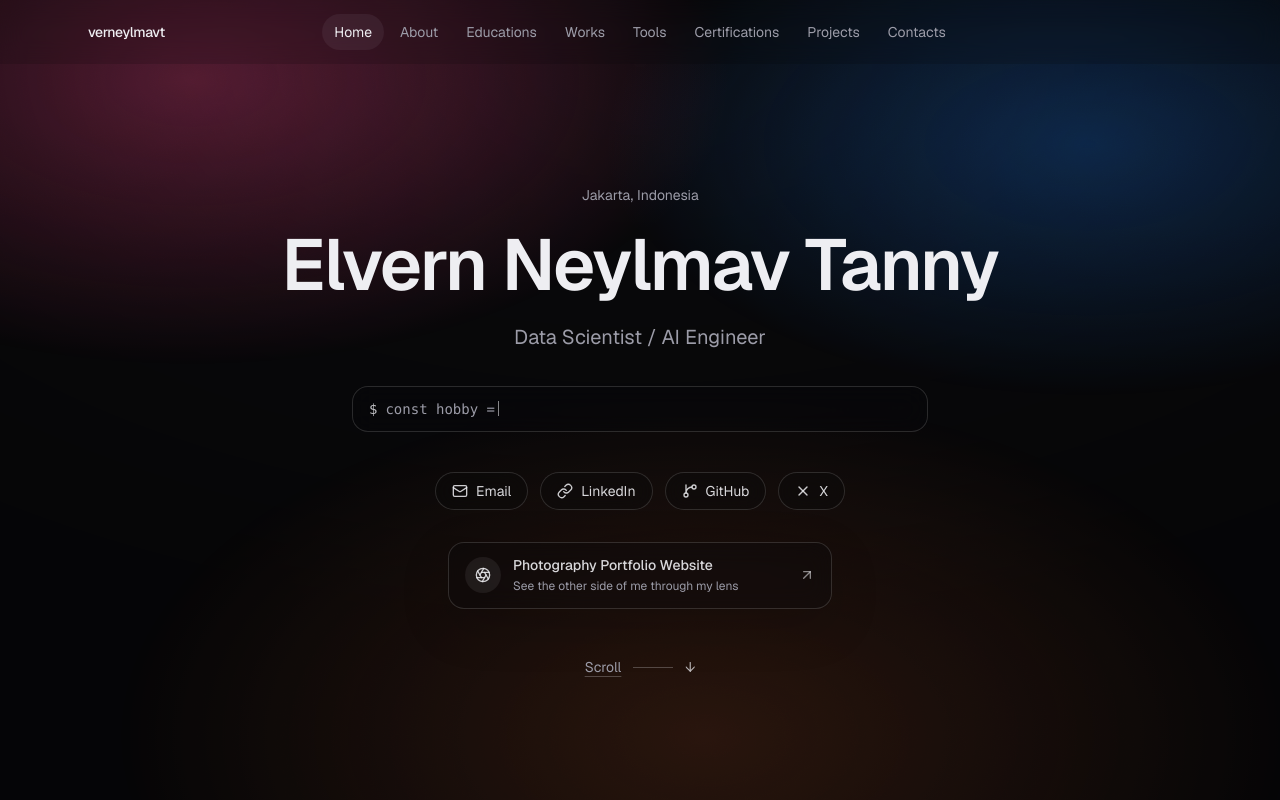
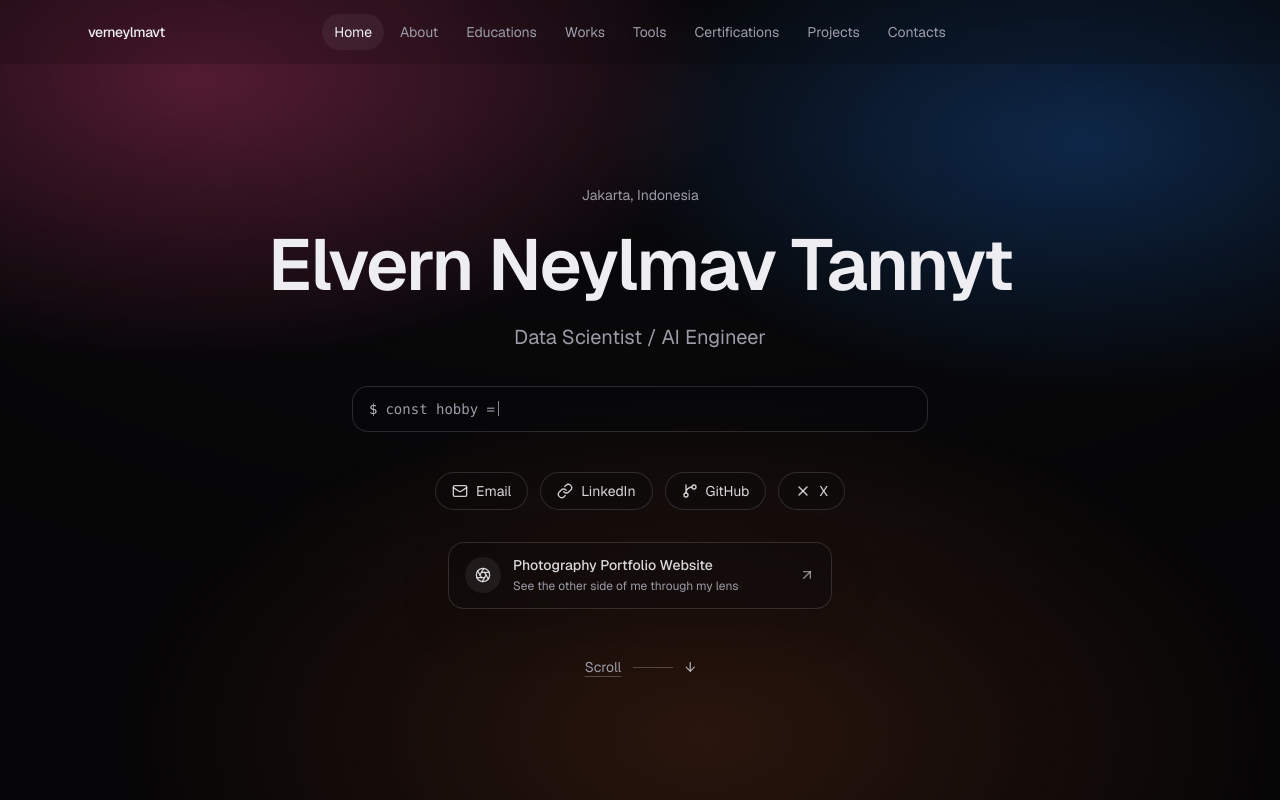
Before and after one commit to verneylmavt/verneylmavt.vercel.app, a Next.js app: page / in a window 1280 px wide. Shown: the top 800 px of the page. Built offline with nearby package versions, Linux system fonts and the light colour scheme.

Commit message:
Update: Correct name spelling in SiteContent

```diff
--- a/src/content/site.ts
+++ b/src/content/site.ts
@@ -111,7 +111,7 @@ export type SiteContent = {
 };
 
 export const site: SiteContent = {
-  name: "Elvern Neylmav Tanny",
+  name: "Elvern Neylmav Tannyt",
   handle: "verneylmavt",
   roleTitle: "Data Scientist / AI Engineer",
   location: "Jakarta, Indonesia",
```
